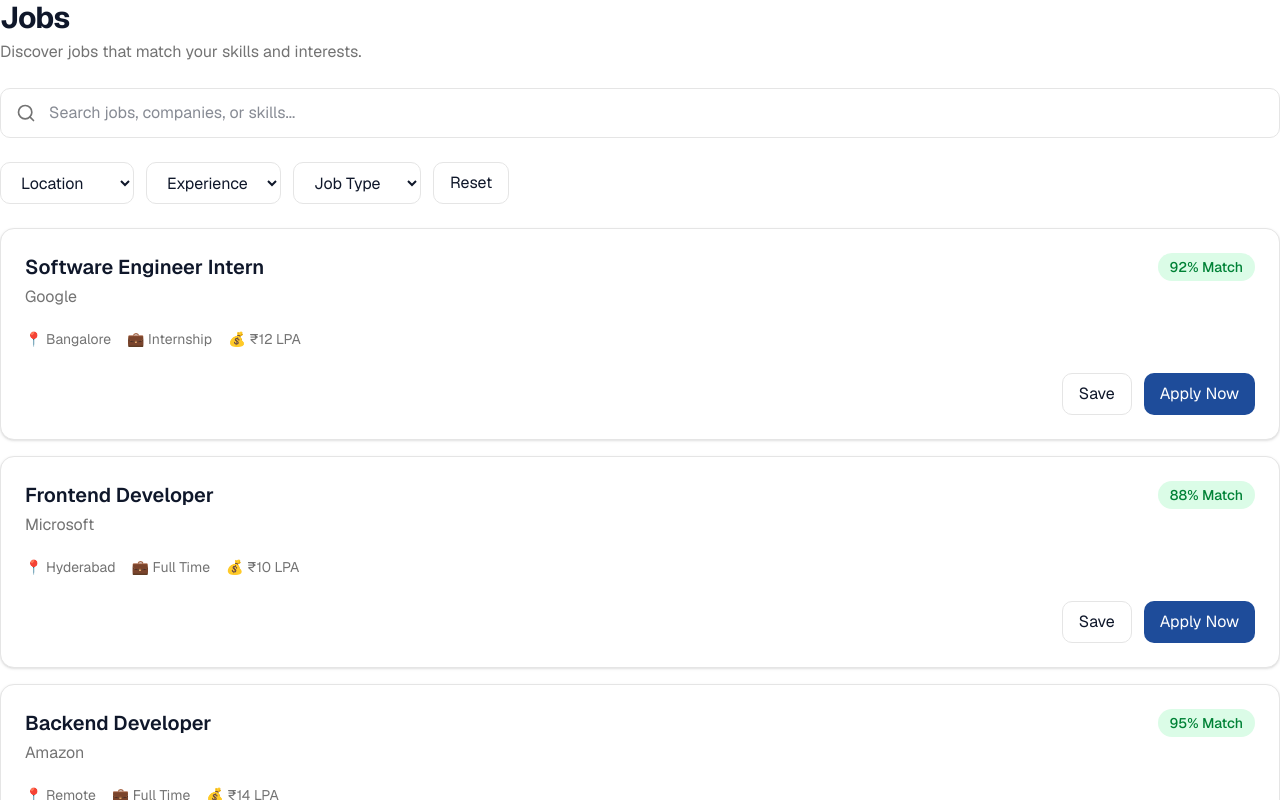
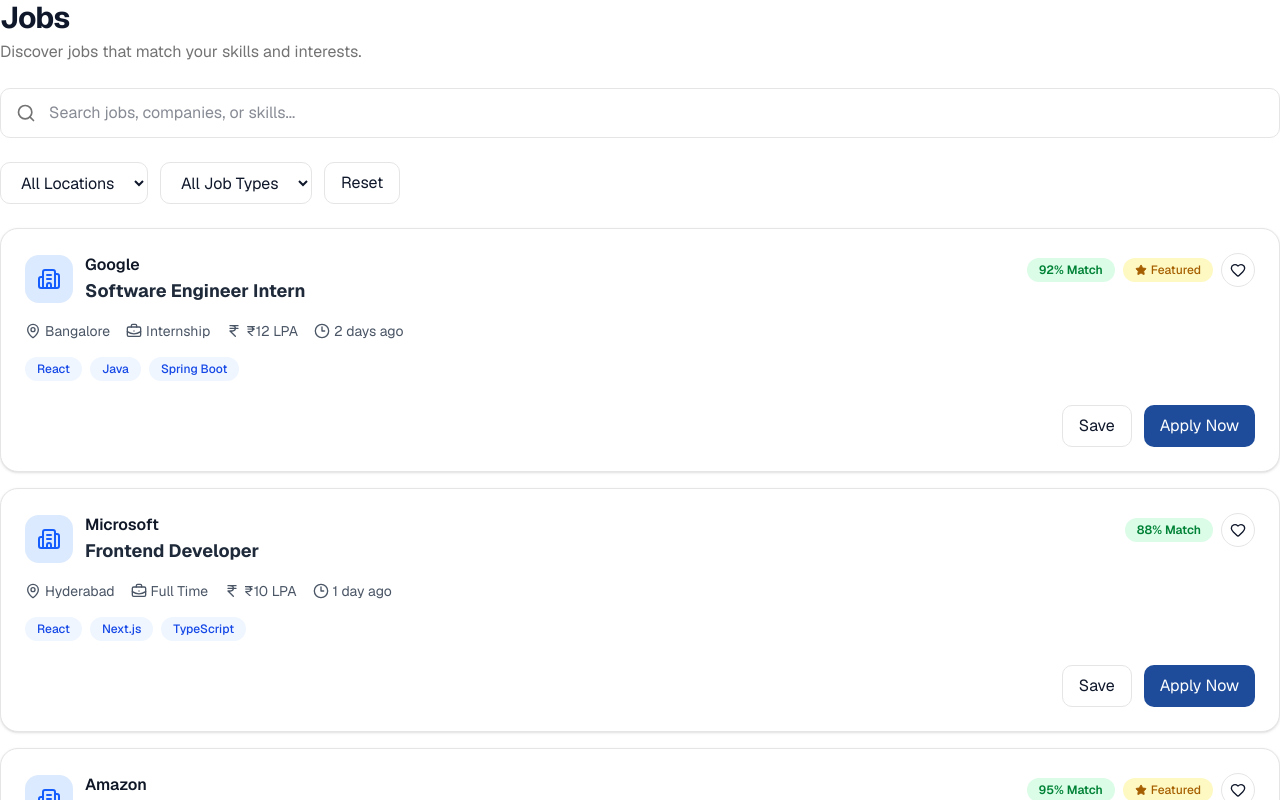
Before and after one commit to kraayush952-dotcom/smart-alumni-placement-portal, a Next.js app in the folder frontend/: page /student/jobs in a window 1280 px wide. Shown: the top 800 px of the page. Built offline with nearby package versions, Linux system fonts and the light colour scheme.

Commit message:
feat(jobs): implement search and filtering functionality

```diff
--- a/frontend/app/student/jobs/page.tsx
+++ b/frontend/app/student/jobs/page.tsx
@@ -1,26 +1,75 @@
+"use client";
+
+import { useState } from "react";
 import JobSearch from "@/components/jobs/JobSearch";
 import JobFilters from "@/components/jobs/JobFilters";
 import JobGrid from "@/components/jobs/JobGrid";
+import { jobs } from "@/data/jobs";
 
 export default function JobsPage() {
+  const [searchTerm, setSearchTerm] = useState("");
+  const [location, setLocation] = useState("");
+  const [jobType, setJobType] = useState("");
+
+  const filteredJobs = jobs.filter((job) => {
+    const search = searchTerm.toLowerCase();
+
+    const matchesSearch =
+      job.title.toLowerCase().includes(search) ||
+      job.company.toLowerCase().includes(search) ||
+      job.skills.some((skill) =>
+        skill.toLowerCase().includes(search)
+      );
+
+    const matchesLocation =
+      location === "" || job.location === location;
+
+    const matchesJobType =
+      jobType === "" || job.type === jobType;
+
+    return (
+      matchesSearch &&
+      matchesLocation &&
+      matchesJobType
+    );
+  });
+
+  const handleReset = () => {
+    setSearchTerm("");
+    setLocation("");
+    setJobType("");
+  };
+
   return (
     <main className="space-y-6">
-      {/* Page Header */}
+      {/* Header */}
       <div>
-        <h1 className="text-3xl font-bold tracking-tight">Jobs</h1>
-        <p className="text-muted-foreground mt-1">
+        <h1 className="text-3xl font-bold tracking-tight">
+          Jobs
+        </h1>
+
+        <p className="mt-1 text-muted-foreground">
           Discover jobs that match your skills and interests.
         </p>
       </div>
 
-      {/* Search Bar */}
-      <JobSearch />
+      {/* Search */}
+      <JobSearch
+        searchTerm={searchTerm}
+        onSearchChange={setSearchTerm}
+      />
 
       {/* Filters */}
-      <JobFilters />
+      <JobFilters
+        location={location}
+        jobType={jobType}
+        onLocationChange={setLocation}
+        onJobTypeChange={setJobType}
+        onReset={handleReset}
+      />
 
-      {/* Job List */}
-      <JobGrid />
+      {/* Jobs */}
+      <JobGrid jobs={filteredJobs} />
     </main>
   );
 }
--- a/frontend/components/jobs/JobCard.tsx
+++ b/frontend/components/jobs/JobCard.tsx
@@ -1,3 +1,14 @@
+import {
+  Building2,
+  MapPin,
+  BriefcaseBusiness,
+  IndianRupee,
+  Clock3,
+  Heart,
+  ArrowRight,
+  Star,
+} from "lucide-react";
+
 import { Job } from "@/types/job";
 
 interface JobCardProps {
@@ -6,27 +17,83 @@
 
 export default function JobCard({ job }: JobCardProps) {
   return (
-    <div className="rounded-xl border bg-background p-6 shadow-sm transition hover:shadow-md">
+    <div
+      className="
+      rounded-2xl
+      border
+      bg-white
+      p-6
+      shadow-sm
+      transition-all
+      duration-300
+      hover:-translate-y-1
+      hover:shadow-xl
+      "
+    >
       <div className="flex items-start justify-between">
-        <div>
-          <h3 className="text-xl font-semibold">
-            {job.title}
-          </h3>
+        <div className="flex items-center gap-3">
+          <div className="flex h-12 w-12 items-center justify-center rounded-xl bg-blue-100">
+            <Building2 className="h-6 w-6 text-blue-600" />
+          </div>
 
-          <p className="mt-1 text-muted-foreground">
-            {job.company}
-          </p>
+          <div>
+            <h3 className="font-semibold text-gray-900">{job.company}</h3>
+
+            <p className="text-lg font-bold text-gray-800">
+              {job.title}
+            </p>
+          </div>
         </div>
 
-        <span className="rounded-full bg-green-100 px-3 py-1 text-sm font-medium text-green-700">
-          {job.match}% Match
-        </span>
+        <div className="flex items-center gap-2">
+          <span className="rounded-full bg-green-100 px-3 py-1 text-xs font-semibold text-green-700">
+            {job.match}% Match
+          </span>
+
+          {job.featured && (
+            <span className="flex items-center gap-1 rounded-full bg-yellow-100 px-3 py-1 text-xs font-medium text-yellow-700">
+              <Star className="h-3 w-3 fill-current" />
+              Featured
+            </span>
+          )}
+
+          <button className="rounded-full border p-2 transition hover:bg-gray-100">
+            <Heart className="h-4 w-4" />
+          </button>
+        </div>
       </div>
 
-      <div className="mt-5 flex flex-wrap gap-4 text-sm text-muted-foreground">
-        <span>📍 {job.location}</span>
-        <span>💼 {job.type}</span>
-        <span>💰 {job.salary}</span>
+      <div className="mt-4 flex flex-wrap items-center gap-4 text-sm text-gray-600">
+        <div className="flex items-center gap-1">
+          <MapPin className="h-4 w-4" />
+          <span>{job.location}</span>
+        </div>
+
+        <div className="flex items-center gap-1">
+          <BriefcaseBusiness className="h-4 w-4" />
+          <span>{job.type}</span>
+        </div>
+
+        <div className="flex items-center gap-1">
+          <IndianRupee className="h-4 w-4" />
+          <span>{job.salary}</span>
+        </div>
+
+        <div className="flex items-center gap-1">
+          <Clock3 className="h-4 w-4" />
+          <span>{job.postedAt}</span>
+        </div>
+      </div>
+
+      <div className="mt-4 flex flex-wrap gap-2">
+        {job.skills.map((skill) => (
+          <span
+            key={skill}
+            className="rounded-full bg-blue-50 px-3 py-1 text-xs font-medium text-blue-700"
+          >
+            {skill}
+          </span>
+        ))}
       </div>
 
       <div className="mt-6 flex justify-end gap-3">
--- a/frontend/components/jobs/JobFilters.tsx
+++ b/frontend/components/jobs/JobFilters.tsx
@@ -1,28 +1,46 @@
-export default function JobFilters() {
+interface JobFiltersProps {
+  location: string;
+  jobType: string;
+  onLocationChange: (value: string) => void;
+  onJobTypeChange: (value: string) => void;
+  onReset: () => void;
+}
+
+export default function JobFilters({
+  location,
+  jobType,
+  onLocationChange,
+  onJobTypeChange,
+  onReset,
+}: JobFiltersProps) {
   return (
     <div className="flex flex-wrap gap-3">
-      <select className="rounded-lg border px-4 py-2">
-        <option>Location</option>
-        <option>Bangalore</option>
-        <option>Hyderabad</option>
-        <option>Remote</option>
+      <select
+        value={location}
+        onChange={(e) => onLocationChange(e.target.value)}
+        className="rounded-lg border px-4 py-2"
+      >
+        <option value="">All Locations</option>
+        <option value="Bangalore">Bangalore</option>
+        <option value="Hyderabad">Hyderabad</option>
+        <option value="Remote">Remote</option>
       </select>
 
-      <select className="rounded-lg border px-4 py-2">
-        <option>Experience</option>
-        <option>Fresher</option>
-        <option>1+ Years</option>
-        <option>2+ Years</option>
+      <select
+        value={jobType}
+        onChange={(e) => onJobTypeChange(e.target.value)}
+        className="rounded-lg border px-4 py-2"
+      >
+        <option value="">All Job Types</option>
+        <option value="Full Time">Full Time</option>
+        <option value="Internship">Internship</option>
+        <option value="Part Time">Part Time</option>
       </select>
 
-      <select className="rounded-lg border px-4 py-2">
-        <option>Job Type</option>
-        <option>Full Time</option>
-        <option>Internship</option>
-        <option>Part Time</option>
-      </select>
-
-      <button className="rounded-lg border px-4 py-2 hover:bg-muted transition">
+      <button
+        onClick={onReset}
+        className="rounded-lg border px-4 py-2 transition hover:bg-muted"
+      >
         Reset
       </button>
     </div>
--- a/frontend/components/jobs/JobSearch.tsx
+++ b/frontend/components/jobs/JobSearch.tsx
@@ -1,6 +1,14 @@
 import { Search } from "lucide-react";
 
-export default function JobSearch() {
+interface JobSearchProps {
+  searchTerm: string;
+  onSearchChange: (value: string) => void;
+}
+
+export default function JobSearch({
+  searchTerm,
+  onSearchChange,
+}: JobSearchProps) {
   return (
     <div className="relative">
       <Search className="absolute left-4 top-1/2 h-5 w-5 -translate-y-1/2 text-muted-foreground" />
@@ -8,6 +16,8 @@
       <input
         type="text"
         placeholder="Search jobs, companies, or skills..."
+        value={searchTerm}
+        onChange={(e) => onSearchChange(e.target.value)}
         className="w-full rounded-lg border bg-background py-3 pl-12 pr-4 outline-none transition focus:ring-2 focus:ring-primary"
       />
     </div>
--- a/frontend/data/jobs.ts
+++ b/frontend/data/jobs.ts
@@ -9,6 +9,10 @@
     type: "Internship",
     salary: "₹12 LPA",
     match: 92,
+
+    postedAt: "2 days ago",
+    featured: true,
+    skills: ["React", "Java", "Spring Boot"],
   },
   {
     id: 2,
@@ -18,6 +22,10 @@
     type: "Full Time",
     salary: "₹10 LPA",
     match: 88,
+
+    postedAt: "1 day ago",
+    featured: false,
+    skills: ["React", "Next.js", "TypeScript"],
   },
   {
     id: 3,
@@ -27,5 +35,9 @@
     type: "Full Time",
     salary: "₹14 LPA",
     match: 95,
+
+    postedAt: "Today",
+    featured: true,
+    skills: ["Java", "Spring Boot", "AWS"],
   },
 ];
--- a/frontend/types/job.ts
+++ b/frontend/types/job.ts
@@ -6,4 +6,8 @@
   type: string;
   salary: string;
   match: number;
+
+  postedAt: string;
+  featured: boolean;
+  skills: string[];
 }
```
Also changed, not shown: frontend/components/jobs/JobGrid.tsx (+6 -2 lines).
